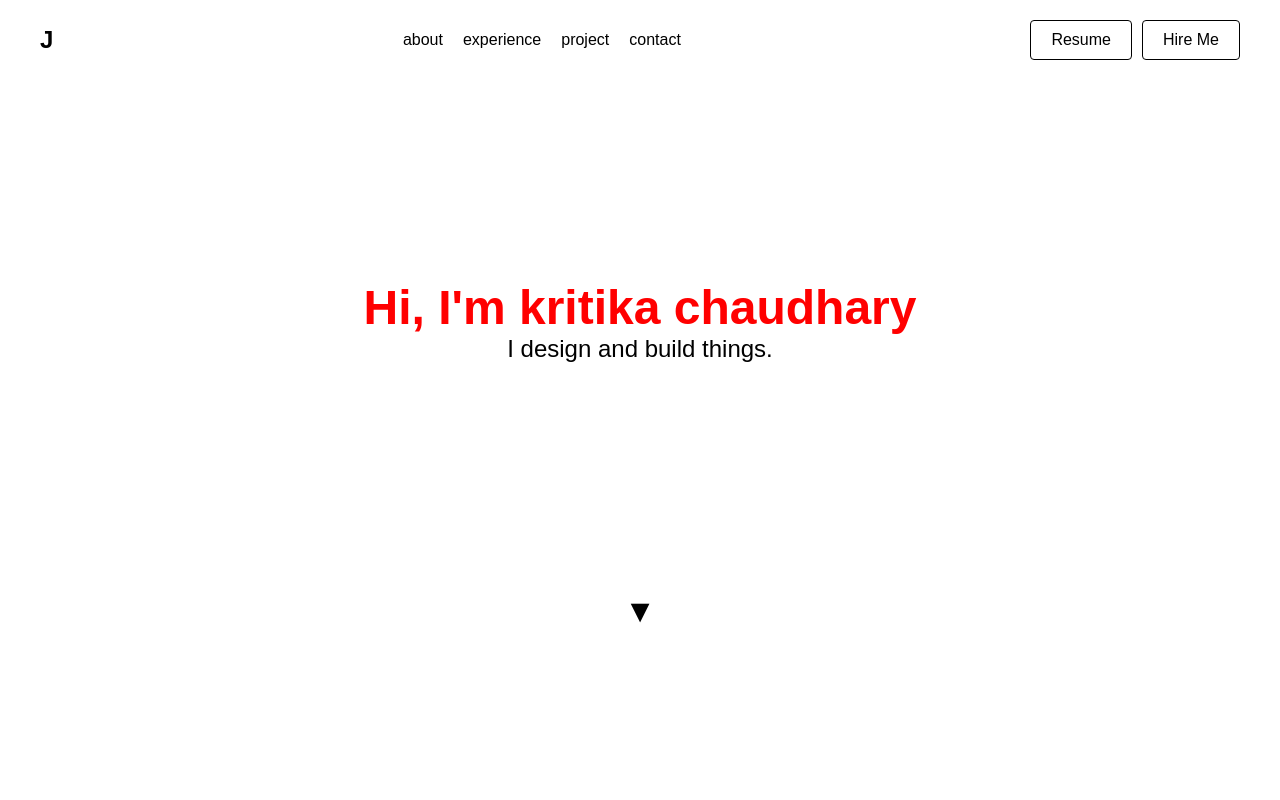
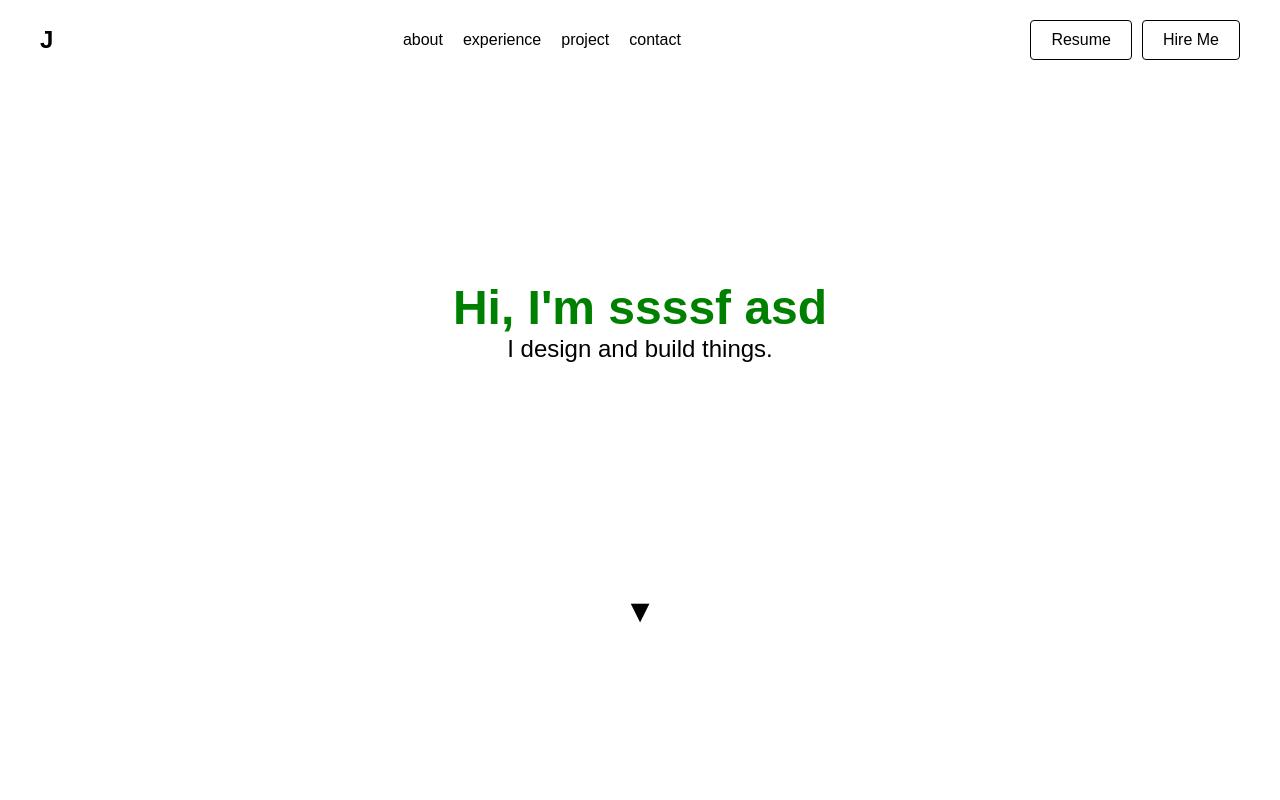
Before and after one commit to kritikakittu06/kritika-intern-first, a plain HTML site: page index.html in a window 1280 px wide. Shown: the top 800 px of the page. Drawn offline with Linux system fonts and the light colour scheme.

Commit message:
heading updated to green color

```diff
--- a/index.html
+++ b/index.html
@@ -28,7 +28,7 @@
 
     <main>
         <section class="info">
-            <h1 style="color: red;">Hi, I'm kritika chaudhary</h1>
+            <h1 style="color: green;">Hi, I'm ssssf asd</h1>
             <p>I design and build things.</p>
             <a href="about.html" class="scroll-down">▼</a>
             </div>
```
